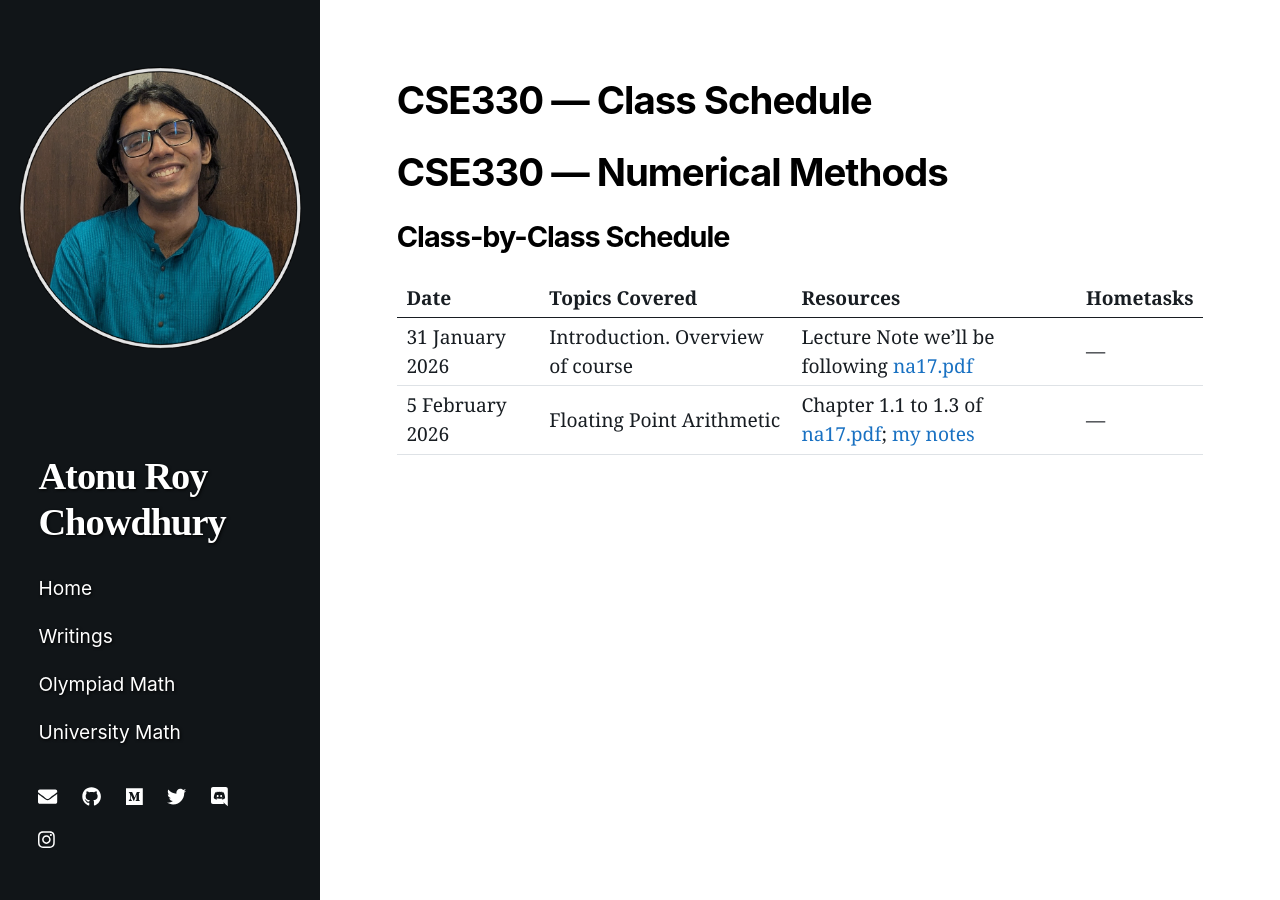
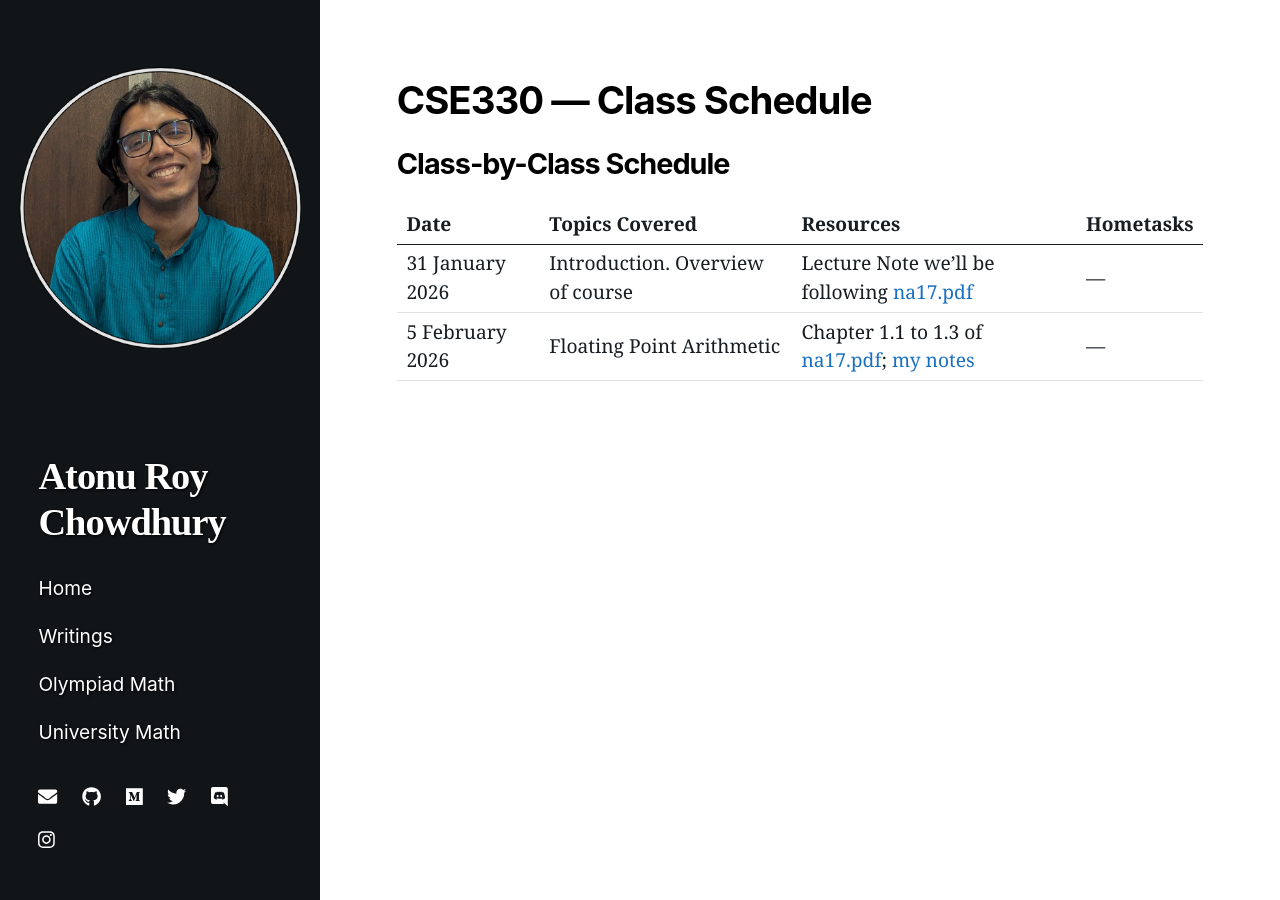
Before and after one commit to atonurc/atonurc.github.io, a Jekyll site: the page built from teaching/bracu/cse330/spring26/plan.markdown, in a window 1280 px wide. Built offline with Jekyll 4.4.1, drawn with Linux system fonts in a browser that asks for light colours; nearby versions of some CDN libraries.

Commit message:
another edit

```diff
--- a/teaching/bracu/cse330/spring26/plan.markdown
+++ b/teaching/bracu/cse330/spring26/plan.markdown
@@ -5,7 +5,7 @@ title: CSE330 — Class Schedule
 ---
 
 
-# CSE330 — Numerical Methods
+<!-- # CSE330 — Numerical Methods -->
 
 ## Class-by-Class Schedule
 
```
